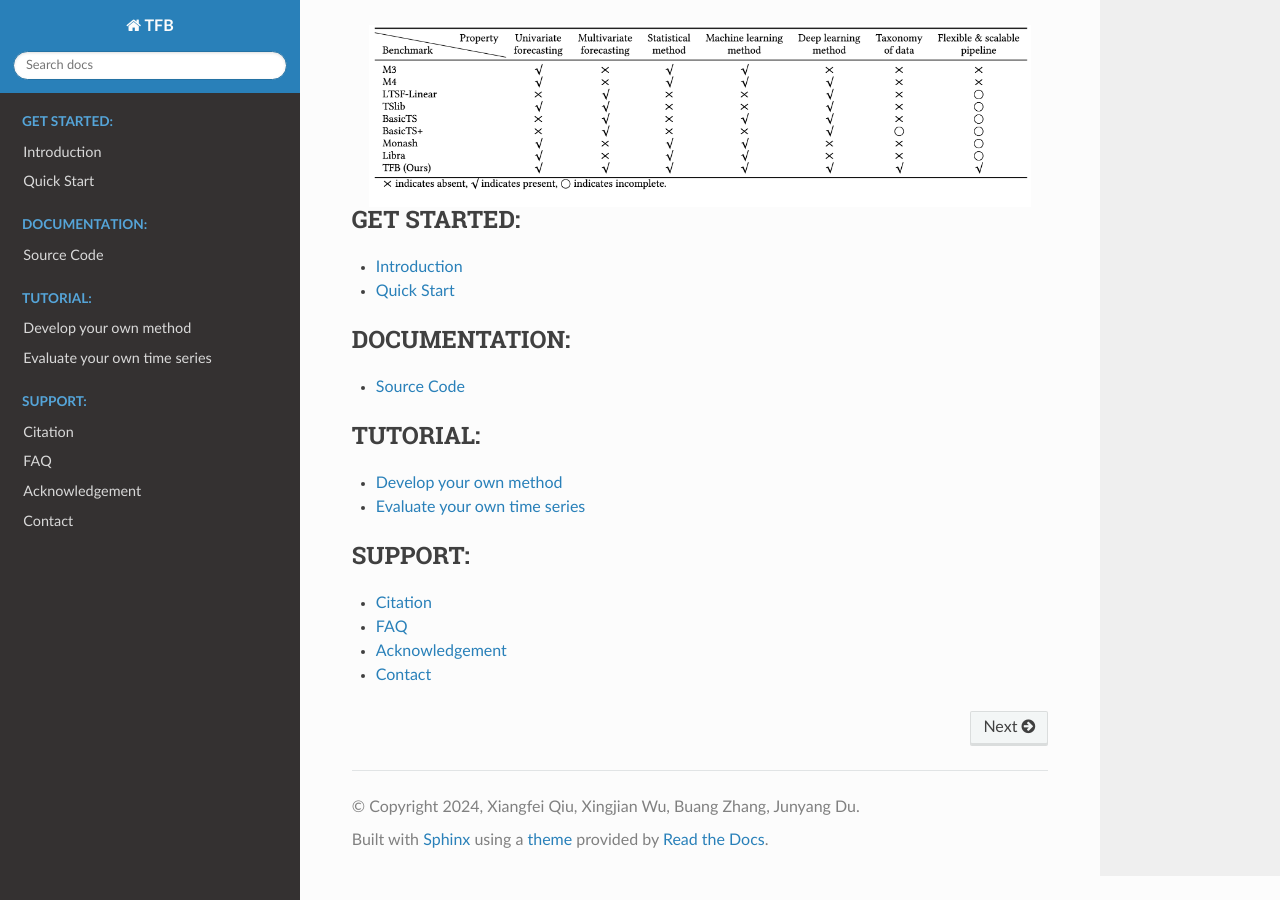
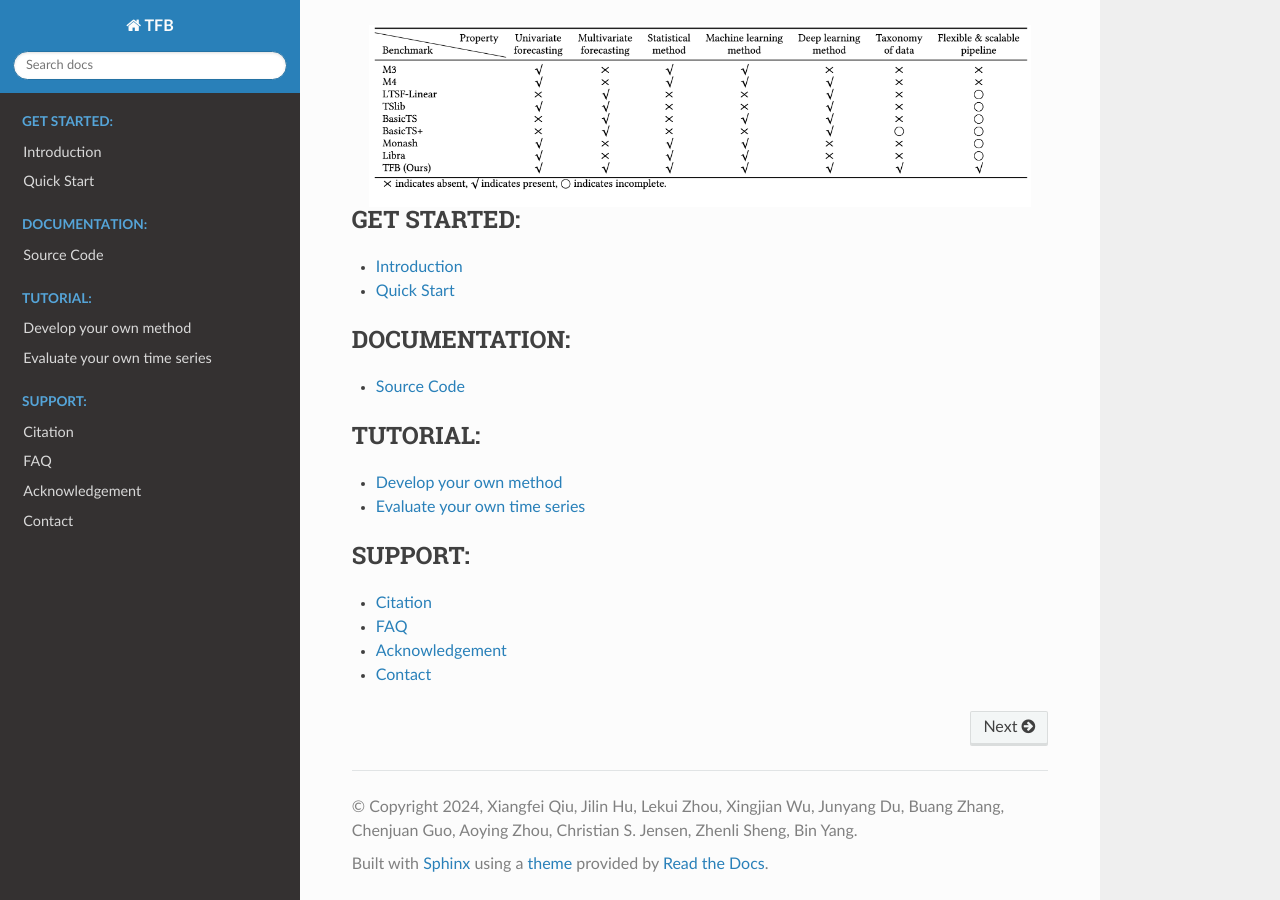
Before and after one commit to DevCrafterLZY/TFB_docs, a Sphinx documentation site: the page built from source/index.rst, in a window 1280 px wide and 900 px high, scrolled down 914 px. Built offline with Sphinx 7.4.7 and the Read the Docs theme 2.0.0, drawn with Linux system fonts in a browser that asks for light colours.

Commit message:
change author

```diff
--- a/source/conf.py
+++ b/source/conf.py
@@ -11,8 +11,10 @@ import sys
 sys.path.insert(0, os.path.abspath('../TFB'))
 
 project = 'TFB'
-copyright = '2024, Xiangfei Qiu, Xingjian Wu, Buang Zhang, Junyang Du'
-author = 'Xiangfei Qiu, Xingjian Wu, Buang Zhang, Junyang Du'
+copyright = ('2024, Xiangfei Qiu, Jilin Hu, Lekui Zhou, Xingjian Wu, Junyang Du, Buang Zhang, Chenjuan Guo, '
+             'Aoying Zhou, Christian S. Jensen, Zhenli Sheng, Bin Yang')
+author = ('Xiangfei Qiu, Jilin Hu, Lekui Zhou, Xingjian Wu, Junyang Du, Buang Zhang, Chenjuan Guo, Aoying Zhou, '
+          'Christian S. Jensen, Zhenli Sheng, Bin Yang')
 
 # -- General configuration ---------------------------------------------------
 # https://www.sphinx-doc.org/en/master/usage/configuration.html#general-configuration
```
